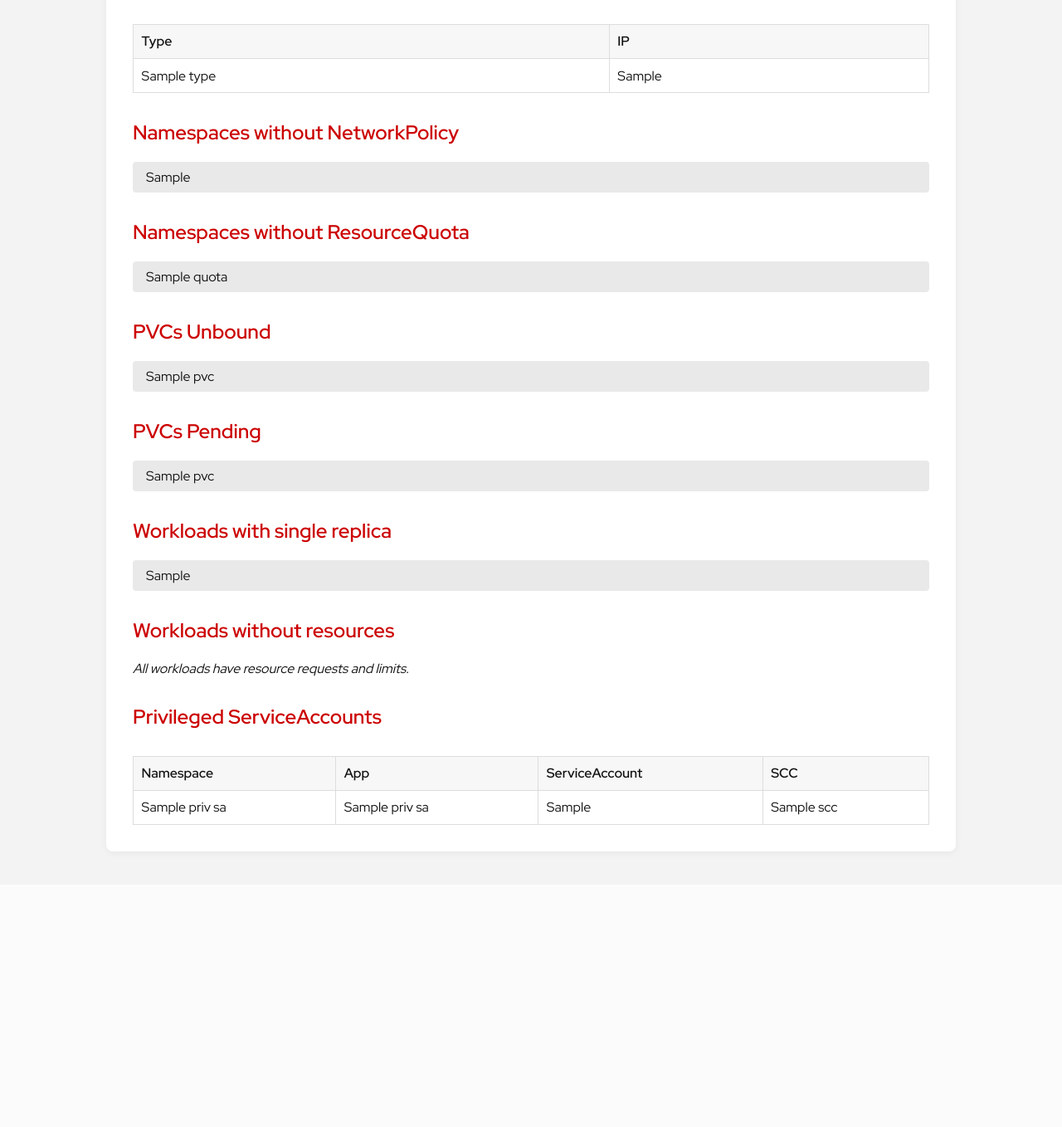
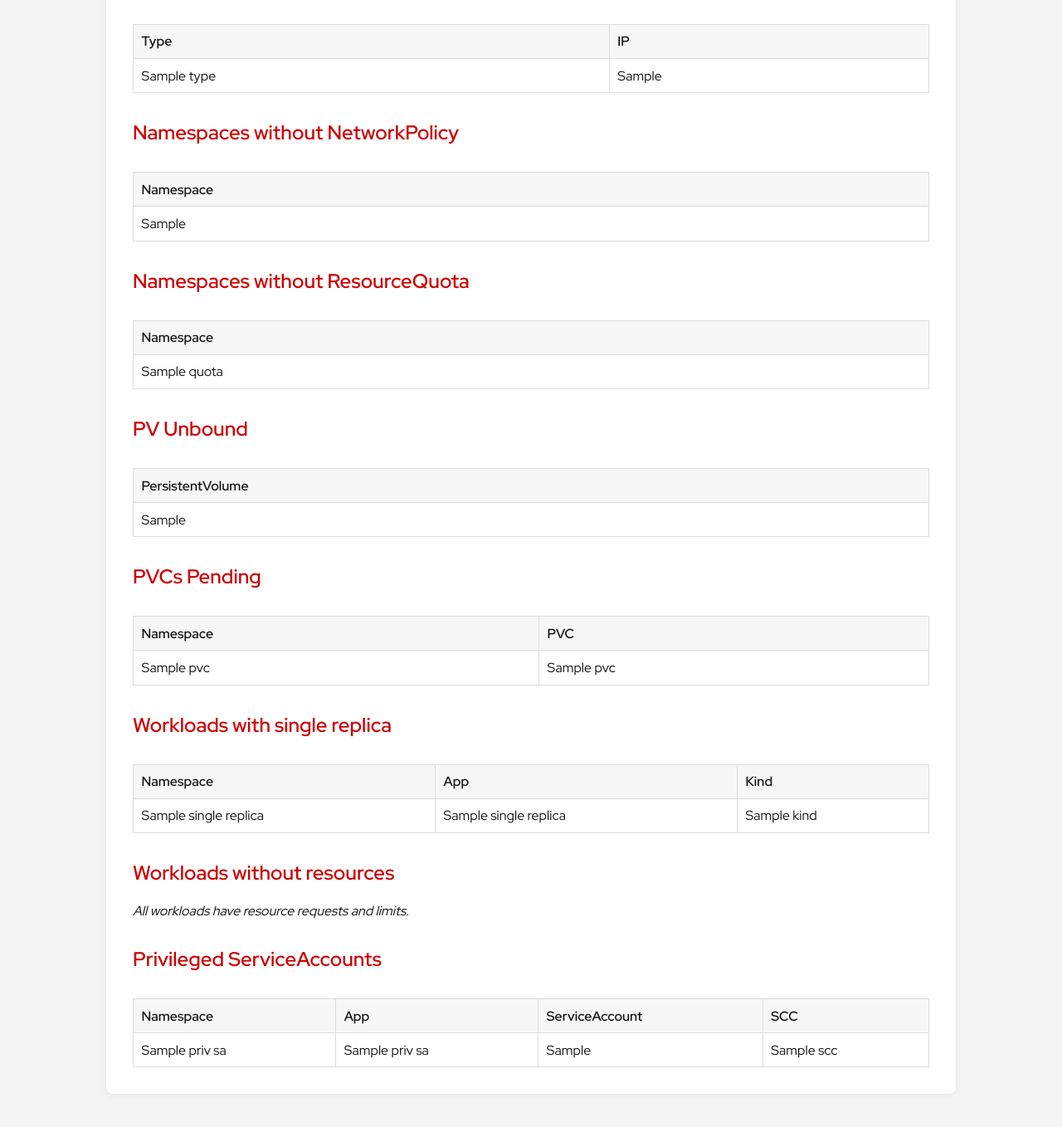
Before and after one commit to jandradap/cluster-custom-metrics, a Flask app: template app/templates/home.html in a window 1280 px wide. Shown: the part 575-1933 px from the top of the page at 83% size. Before the commit the page ends 1604 px from the top, so only its background shows below. Run offline with Flask 3, Linux system fonts and the light colour scheme; the template is opened without the code that fills it: most values are stand-ins (such as "Sample title", 1, 10 or a date in 2020).

Commit message:
Display more info in tables and track unbound PVs

```diff
--- a/app/app.py
+++ b/app/app.py
@@ -21,7 +21,7 @@ exclude_ns_patterns = []
 cache_results = {
     "np": [],
     "quota": [],
-    "pvc_unbound": [],
+    "pv_unbound": [],
     "pvc_pending": [],
     "single_replica": [],
     "no_resources": [],
@@ -39,8 +39,8 @@ ns_quota_total = Gauge('namespaces_without_resourcequota_total', 'Total namespac
 ns_quota_label = Gauge('namespace_without_resourcequota', 'Namespace without ResourceQuota', ['namespace'], registry=registry)
 
 # PVC metrics
-pvc_unbound_total = Gauge('pvc_unbound_total', 'Total PVCs in Lost or unbound state', registry=registry)
-pvc_unbound_info = Gauge('pvc_unbound', 'PVC in Lost/unbound state', ['namespace', 'pvc'], registry=registry)
+pv_unbound_total = Gauge('pv_unbound_total', 'Total PVs not bound to any PVC', registry=registry)
+pv_unbound_info = Gauge('pv_unbound', 'PV not bound to any PVC', ['pv'], registry=registry)
 pvc_pending_total = Gauge('pvc_pending_total', 'Total PVCs pending', registry=registry)
 pvc_pending_info = Gauge('pvc_pending', 'PVC in Pending state', ['namespace', 'pvc'], registry=registry)
 
@@ -90,7 +90,7 @@ def home():
         pie_data=pie_data,
         np=cache_results["np"],
         quota=cache_results["quota"],
-        pvc_unbound=cache_results["pvc_unbound"],
+        pv_unbound=cache_results["pv_unbound"],
         pvc_pending=cache_results["pvc_pending"],
         single_replica=cache_results["single_replica"],
         no_resources=cache_results["no_resources"],
@@ -167,7 +167,6 @@ def update_metrics():
 
     # PVCs
     pvc_data = run_cmd_json("pvcs", ["oc", "get", "pvc", "-A", "-o", "json"])
-    pvc_unbound = []
     pvc_pending = []
     for pvc in pvc_data.get("items", []):
         ns = pvc["metadata"].get("namespace")
@@ -177,16 +176,23 @@ def update_metrics():
         phase = pvc.get("status", {}).get("phase", "").lower()
         if phase == "pending":
             pvc_pending.append({"namespace": ns, "name": name})
-        elif phase != "bound":
-            pvc_unbound.append({"namespace": ns, "name": name})
-    cache_results["pvc_unbound"] = [f"{p['namespace']}/{p['name']}" for p in pvc_unbound]
-    cache_results["pvc_pending"] = [f"{p['namespace']}/{p['name']}" for p in pvc_pending]
-    pvc_unbound_total.set(len(pvc_unbound))
+    cache_results["pvc_pending"] = pvc_pending
     pvc_pending_total.set(len(pvc_pending))
-    for p in pvc_unbound:
-        pvc_unbound_info.labels(namespace=p["namespace"], pvc=p["name"]).set(1)
     for p in pvc_pending:
         pvc_pending_info.labels(namespace=p["namespace"], pvc=p["name"]).set(1)
+
+    # PVs
+    pv_data = run_cmd_json("pvs", ["oc", "get", "pv", "-o", "json"])
+    pv_unbound = []
+    for pv in pv_data.get("items", []):
+        name = pv["metadata"].get("name")
+        phase = pv.get("status", {}).get("phase", "").lower()
+        if phase != "bound":
+            pv_unbound.append({"name": name})
+    cache_results["pv_unbound"] = [p["name"] for p in pv_unbound]
+    pv_unbound_total.set(len(pv_unbound))
+    for p in pv_unbound:
+        pv_unbound_info.labels(pv=p["name"]).set(1)
 
     # Workloads (deployments and statefulsets)
     deploys = run_cmd_json("deployments", ["oc", "get", "deploy", "-A", "-o", "json"])
@@ -219,8 +225,8 @@ def update_metrics():
     process_workloads(deploys, "deployment")
     process_workloads(sts, "statefulset")
 
-    cache_results["single_replica"] = [f"{w['namespace']}/{w['name']} ({w['kind']})" for w in single_replica]
-    cache_results["no_resources"] = [f"{w['namespace']}/{w['name']} ({w['kind']})" for w in no_resources]
+    cache_results["single_replica"] = single_replica
+    cache_results["no_resources"] = no_resources
     workload_single_replica_total.set(len(single_replica))
     workload_no_resources_total.set(len(no_resources))
     for w in single_replica:
@@ -270,7 +276,7 @@ def create_app(config_path=os.getenv("CONFIG_PATH", "config.json")):
     cache_results.update({
         "np": [],
         "quota": [],
-        "pvc_unbound": [],
+        "pv_unbound": [],
         "pvc_pending": [],
         "single_replica": [],
         "no_resources": [],
--- a/app/templates/home.html
+++ b/app/templates/home.html
@@ -106,7 +106,14 @@
     <div class="section">
       <h2>Namespaces without NetworkPolicy</h2>
       {% if np %}
-      <ul>{% for ns in np %}<li>{{ ns }}</li>{% endfor %}</ul>
+      <table>
+        <thead><tr><th>Namespace</th></tr></thead>
+        <tbody>
+          {% for ns in np %}
+          <tr><td>{{ ns }}</td></tr>
+          {% endfor %}
+        </tbody>
+      </table>
       {% else %}
       <p><i>No namespaces without networkpolicy were found.</i></p>
       {% endif %}
@@ -115,25 +122,46 @@
     <div class="section">
       <h2>Namespaces without ResourceQuota</h2>
       {% if quota %}
-      <ul>{% for ns in quota %}<li>{{ ns }}</li>{% endfor %}</ul>
+      <table>
+        <thead><tr><th>Namespace</th></tr></thead>
+        <tbody>
+          {% for ns in quota %}
+          <tr><td>{{ ns }}</td></tr>
+          {% endfor %}
+        </tbody>
+      </table>
       {% else %}
       <p><i>No namespaces without ResourceQuota were found..</i></p>
       {% endif %}
     </div>
 
     <div class="section">
-      <h2>PVCs Unbound</h2>
-      {% if pvc_unbound %}
-      <ul>{% for pvc in pvc_unbound %}<li>{{ pvc }}</li>{% endfor %}</ul>
+      <h2>PV Unbound</h2>
+      {% if pv_unbound %}
+      <table>
+        <thead><tr><th>PersistentVolume</th></tr></thead>
+        <tbody>
+          {% for pv in pv_unbound %}
+          <tr><td>{{ pv }}</td></tr>
+          {% endfor %}
+        </tbody>
+      </table>
       {% else %}
-      <p><i>No unbound PVCs were found.</i></p>
+      <p><i>No unbound PVs were found.</i></p>
       {% endif %}
     </div>
 
     <div class="section">
       <h2>PVCs Pending</h2>
       {% if pvc_pending %}
-      <ul>{% for pvc in pvc_pending %}<li>{{ pvc }}</li>{% endfor %}</ul>
+      <table>
+        <thead><tr><th>Namespace</th><th>PVC</th></tr></thead>
+        <tbody>
+          {% for pvc in pvc_pending %}
+          <tr><td>{{ pvc.namespace }}</td><td>{{ pvc.name }}</td></tr>
+          {% endfor %}
+        </tbody>
+      </table>
       {% else %}
       <p><i>No pending PVCs were found.</i></p>
       {% endif %}
@@ -142,7 +170,14 @@
     <div class="section">
       <h2>Workloads with single replica</h2>
       {% if single_replica %}
-      <ul>{% for w in single_replica %}<li>{{ w }}</li>{% endfor %}</ul>
+      <table>
+        <thead><tr><th>Namespace</th><th>App</th><th>Kind</th></tr></thead>
+        <tbody>
+          {% for w in single_replica %}
+          <tr><td>{{ w.namespace }}</td><td>{{ w.name }}</td><td>{{ w.kind }}</td></tr>
+          {% endfor %}
+        </tbody>
+      </table>
       {% else %}
       <p><i>No single replica workloads were found.</i></p>
       {% endif %}
@@ -151,7 +186,14 @@
     <div class="section">
       <h2>Workloads without resources</h2>
       {% if no_resources %}
-      <ul>{% for w in no_resources %}<li>{{ w }}</li>{% endfor %}</ul>
+      <table>
+        <thead><tr><th>Namespace</th><th>App</th><th>Kind</th></tr></thead>
+        <tbody>
+          {% for w in no_resources %}
+          <tr><td>{{ w.namespace }}</td><td>{{ w.name }}</td><td>{{ w.kind }}</td></tr>
+          {% endfor %}
+        </tbody>
+      </table>
       {% else %}
       <p><i>All workloads have resource requests and limits.</i></p>
       {% endif %}
```
Also changed, not shown: tests/test_app.py (+6 -2 lines).
